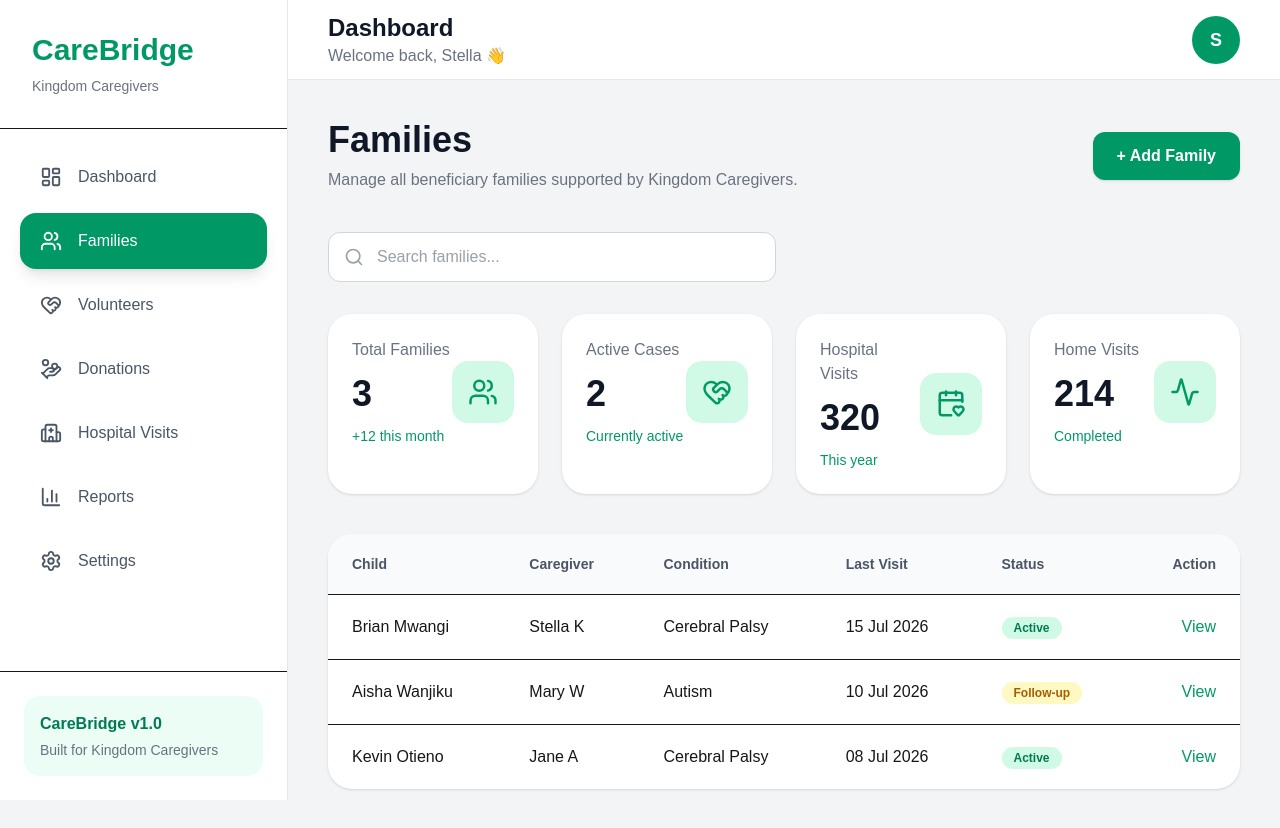
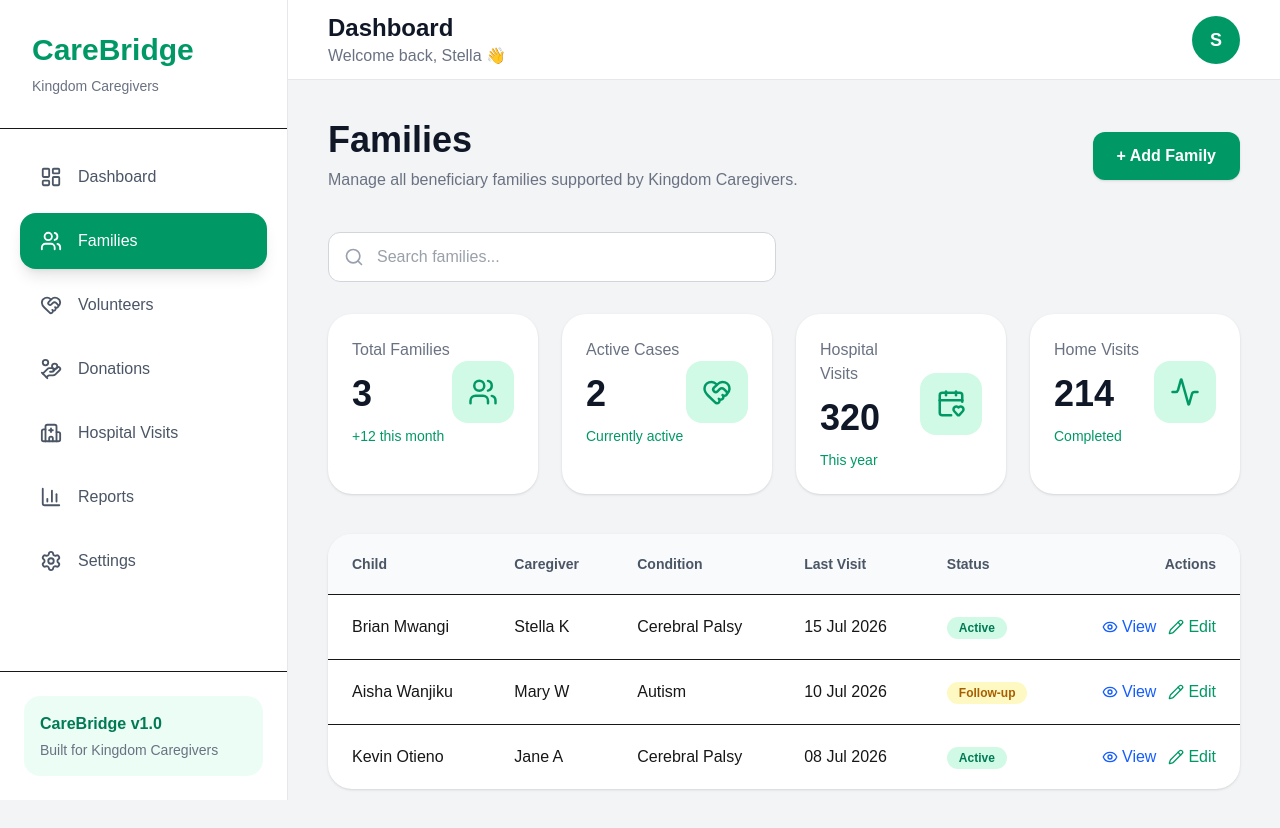
Before and after one commit to Chrisant-gif/carebridge, a Next.js app in the folder frontend/: page /dashboard/families in a window 1280 px wide. Built offline with nearby package versions, Linux system fonts and the light colour scheme.

Commit message:
feat: implement family create and edit functionality

```diff
--- a/frontend/app/dashboard/families/page.tsx
+++ b/frontend/app/dashboard/families/page.tsx
@@ -10,19 +10,22 @@ import {
 
 import { Family } from "../../../types/family";
 
-import Modal from "../../../components/dashboard/Modal";
 import PageHeader from "../../../components/dashboard/PageHeader";
 import PrimaryButton from "../../../components/dashboard/PrimaryButton";
 import SearchBar from "../../../components/dashboard/SearchBar";
 import StatCard from "../../../components/dashboard/StatCard";
 
-import FamilyForm, {
+import FamilyModal from "../../../components/dashboard/families/FamilyModal";
+import FamiliesTable from "../../../components/dashboard/families/FamiliesTable";
+import {
   FamilyFormData,
 } from "../../../components/dashboard/families/FamilyForm";
-import FamiliesTable from "../../../components/dashboard/families/FamiliesTable";
 
 export default function FamiliesPage() {
-  const [openModal, setOpenModal] = useState(false);
+  const [isFamilyModalOpen, setIsFamilyModalOpen] = useState(false);
+
+  const [editingFamily, setEditingFamily] =
+    useState<Family | null>(null);
 
   const [families, setFamilies] = useState<Family[]>([
     {
@@ -57,7 +60,40 @@ export default function FamiliesPage() {
     },
   ]);
 
+  const handleOpenCreateModal = () => {
+    setEditingFamily(null);
+    setIsFamilyModalOpen(true);
+  };
+
+  const handleOpenEditModal = (family: Family) => {
+    setEditingFamily(family);
+    setIsFamilyModalOpen(true);
+  };
+
+  const handleCloseModal = () => {
+    setEditingFamily(null);
+    setIsFamilyModalOpen(false);
+  };
+
   const handleSaveFamily = (data: FamilyFormData) => {
+    if (editingFamily) {
+      const updatedFamily: Family = {
+        ...editingFamily,
+        child: data.child,
+        caregiver: data.caregiver,
+        condition: data.condition,
+        phone: data.phone,
+        address: data.address,
+      };
+
+      setFamilies((prev) =>
+        prev.map((family) =>
+          family.id === updatedFamily.id
+            ? updatedFamily
+            : family
+        )
+      );
+    } else {
       const newFamily: Family = {
         id: Date.now(),
         child: data.child,
@@ -74,7 +110,9 @@ export default function FamiliesPage() {
       };
 
       setFamilies((prev) => [...prev, newFamily]);
-    setOpenModal(false);
+    }
+
+    handleCloseModal();
   };
 
   return (
@@ -83,7 +121,7 @@ export default function FamiliesPage() {
         title="Families"
         description="Manage all beneficiary families supported by Kingdom Caregivers."
         action={
-          <PrimaryButton onClick={() => setOpenModal(true)}>
+          <PrimaryButton onClick={handleOpenCreateModal}>
             + Add Family
           </PrimaryButton>
         }
@@ -125,18 +163,17 @@ export default function FamiliesPage() {
         />
       </div>
 
-      <FamiliesTable families={families} />
+      <FamiliesTable
+        families={families}
+        onEdit={handleOpenEditModal}
+      />
 
-      <Modal
-        open={openModal}
-        title="Register New Family"
-        onClose={() => setOpenModal(false)}
-      >
-        <FamilyForm
-          onCancel={() => setOpenModal(false)}
+      <FamilyModal
+        open={isFamilyModalOpen}
+        family={editingFamily}
+        onClose={handleCloseModal}
         onSave={handleSaveFamily}
       />
-      </Modal>
     </>
   );
 }
--- a/frontend/components/dashboard/families/FamiliesTable.tsx
+++ b/frontend/components/dashboard/families/FamiliesTable.tsx
@@ -1,21 +1,21 @@
+import { Pencil, Eye } from "lucide-react";
+
 import { Family } from "../../../types/family";
 
 interface FamiliesTableProps {
   families: Family[];
+  onEdit: (family: Family) => void;
 }
 
 export default function FamiliesTable({
   families,
+  onEdit,
 }: FamiliesTableProps) {
   return (
     <div className="overflow-hidden rounded-3xl bg-white shadow-sm">
-
       <table className="w-full">
-
         <thead className="bg-gray-50">
-
           <tr>
-
             <th className="px-6 py-5 text-left text-sm font-semibold text-gray-600">
               Child
             </th>
@@ -37,22 +37,17 @@ export default function FamiliesTable({
             </th>
 
             <th className="px-6 py-5 text-right text-sm font-semibold text-gray-600">
-              Action
+              Actions
             </th>
-
           </tr>
-
         </thead>
 
         <tbody>
-
           {families.map((family) => (
-
             <tr
               key={family.id}
-              className="border-t hover:bg-gray-50 transition"
+              className="border-t transition hover:bg-gray-50"
             >
-
               <td className="px-6 py-5 font-medium">
                 {family.child}
               </td>
@@ -70,7 +65,6 @@ export default function FamiliesTable({
               </td>
 
               <td className="px-6 py-5">
-
                 <span
                   className={`rounded-full px-3 py-1 text-xs font-semibold ${
                     family.status === "Active"
@@ -80,25 +74,32 @@ export default function FamiliesTable({
                 >
                   {family.status}
                 </span>
-
               </td>
 
-              <td className="px-6 py-5 text-right">
+              <td className="px-6 py-5">
+                <div className="flex justify-end gap-3">
+                  <button
+                    type="button"
+                    className="flex items-center gap-1 font-medium text-blue-600 transition hover:text-blue-800"
+                  >
+                    <Eye size={16} />
+                    View
+                  </button>
 
-                <button className="font-medium text-emerald-600 hover:text-emerald-800">
-                  View
-                </button>
-
+                  <button
+                    type="button"
+                    onClick={() => onEdit(family)}
+                    className="flex items-center gap-1 font-medium text-emerald-600 transition hover:text-emerald-800"
+                  >
+                    <Pencil size={16} />
+                    Edit
+                  </button>
+                </div>
               </td>
-
             </tr>
-
           ))}
-
         </tbody>
-
       </table>
-
     </div>
   );
 }
--- a/frontend/components/dashboard/families/FamilyForm.tsx
+++ b/frontend/components/dashboard/families/FamilyForm.tsx
@@ -1,7 +1,8 @@
 "use client";
 
-import { useState } from "react";
+import { useEffect, useState } from "react";
 
+import { Family } from "../../../types/family";
 import PrimaryButton from "../PrimaryButton";
 
 export interface FamilyFormData {
@@ -13,6 +14,7 @@ export interface FamilyFormData {
 }
 
 interface FamilyFormProps {
+  family?: Family | null;
   onCancel: () => void;
   onSave: (data: FamilyFormData) => void;
 }
@@ -26,10 +28,25 @@ const initialForm: FamilyFormData = {
 };
 
 export default function FamilyForm({
+  family,
   onCancel,
   onSave,
 }: FamilyFormProps) {
   const [form, setForm] = useState<FamilyFormData>(initialForm);
+
+  useEffect(() => {
+    if (family) {
+      setForm({
+        child: family.child,
+        caregiver: family.caregiver,
+        condition: family.condition,
+        phone: family.phone,
+        address: family.address,
+      });
+    } else {
+      setForm(initialForm);
+    }
+  }, [family]);
 
   const handleChange = (
     e: React.ChangeEvent<HTMLInputElement | HTMLSelectElement>
@@ -61,7 +78,9 @@ export default function FamilyForm({
 
     onSave(form);
 
-    resetForm();
+    if (!family) {
+      resetForm();
+    }
   };
 
   return (
@@ -153,7 +172,7 @@ export default function FamilyForm({
         </button>
 
         <PrimaryButton type="submit">
-          Save Family
+          {family ? "Update Family" : "Save Family"}
         </PrimaryButton>
       </div>
     </form>
--- /dev/null
+++ b/frontend/components/dashboard/families/FamilyModal.tsx
@@ -0,0 +1,34 @@
+"use client";
+
+import Modal from "../Modal";
+
+import { Family } from "../../../types/family";
+import FamilyForm, { FamilyFormData } from "./FamilyForm";
+
+interface FamilyModalProps {
+  open: boolean;
+  family: Family | null;
+  onClose: () => void;
+  onSave: (data: FamilyFormData) => void;
+}
+
+export default function FamilyModal({
+  open,
+  family,
+  onClose,
+  onSave,
+}: FamilyModalProps) {
+  return (
+    <Modal
+      open={open}
+      title={family ? "Edit Family" : "Register New Family"}
+      onClose={onClose}
+    >
+      <FamilyForm
+        family={family}
+        onCancel={onClose}
+        onSave={onSave}
+      />
+    </Modal>
+  );
+}
--- /dev/null
+++ b/frontend/types/family.ts
@@ -0,0 +1,10 @@
+export interface Family {
+  id: number;
+  child: string;
+  caregiver: string;
+  condition: string;
+  phone: string;
+  address: string;
+  lastVisit: string;
+  status: "Active" | "Follow-up";
+}
```
Lines whose indentation alone changed are shown as unchanged.
